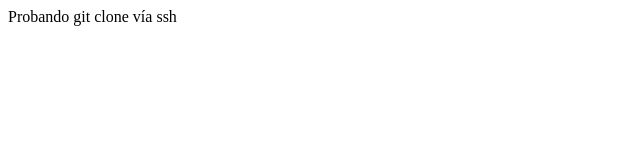
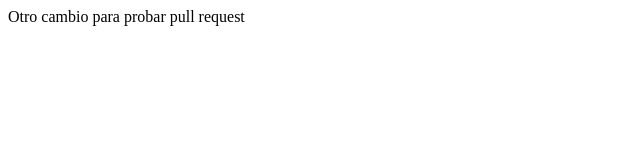
Before and after one commit to adjsoto/uax-devops-02, a plain HTML site: page index.html in a window 1280 px wide. Shown: the whole page, without its empty margins (0-640 px from the left). Drawn offline with Linux system fonts and the light colour scheme.

Commit message:
Update index.html

```diff
--- a/index.html
+++ b/index.html
@@ -3,6 +3,6 @@
         <title>Modelo Devops de integración continua</title>
     </head>
     <body>
-        <p>Probando git clone vía ssh</p>
+        <p>Otro cambio para probar pull request</p>
     </body>
 </html>
```
